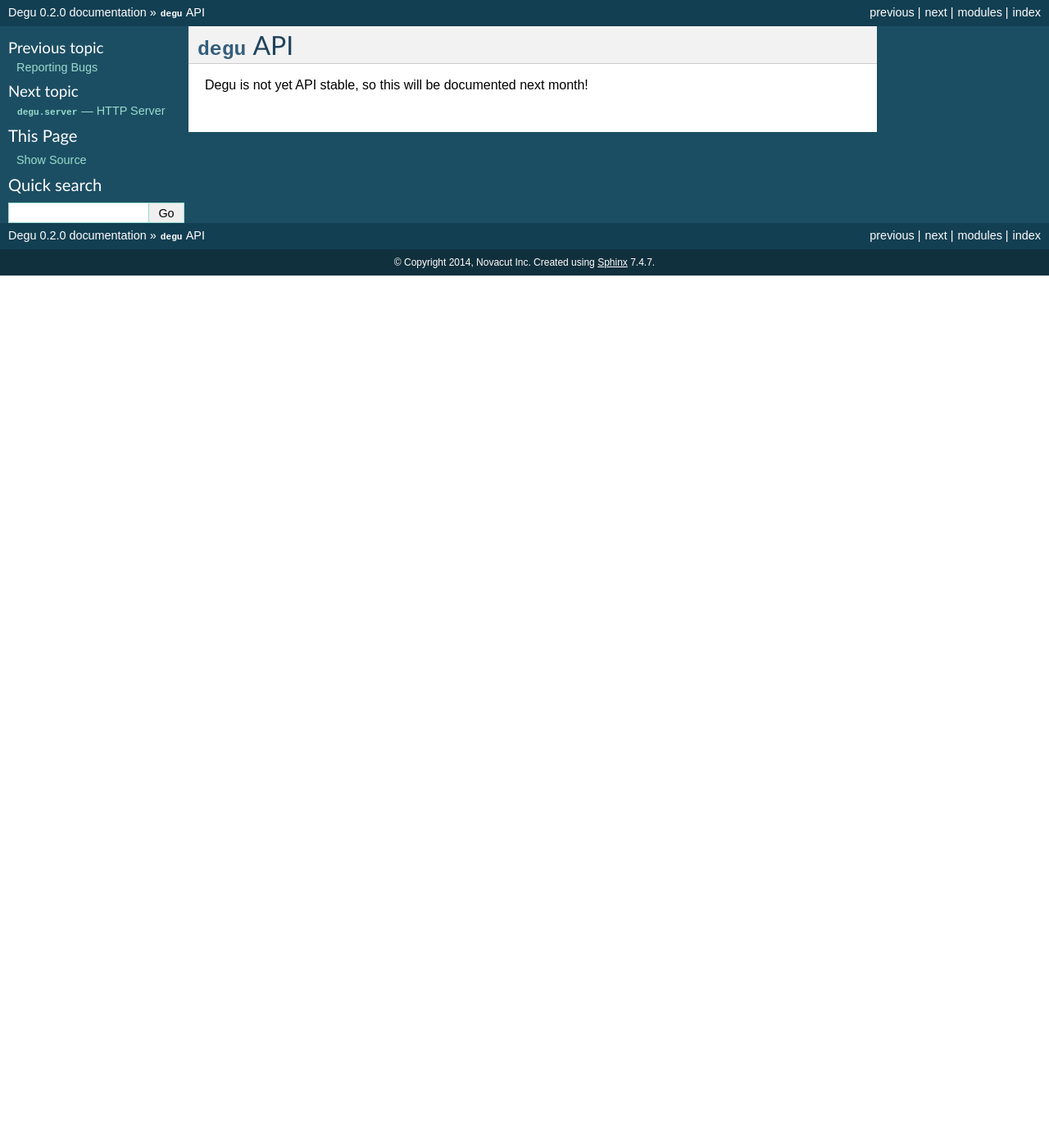
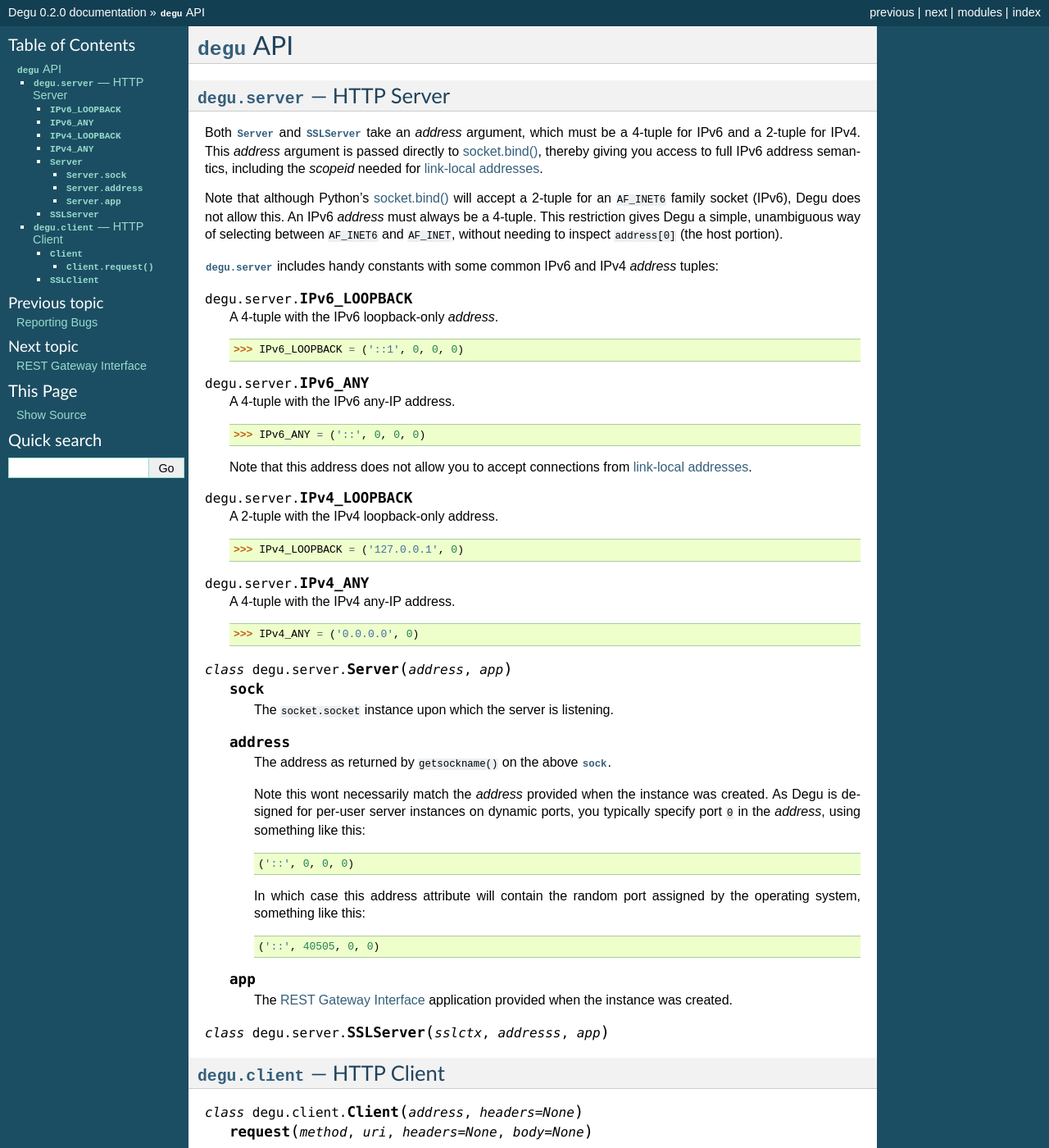
Before and after one commit to json420/degu, a Sphinx documentation site: the page built from doc/degu.rst, in a window 1280 px wide and 1400 px high. Shown: the whole window at 82% size. Built offline with Sphinx 7.4.7, drawn with Linux system fonts in a browser that asks for light colours; some of the changed text lies outside the part shown.

```diff
--- a/doc/degu.rst
+++ b/doc/degu.rst
@@ -1,7 +1,109 @@
 :mod:`degu` API
-==================
+===============
 
 .. py:module:: degu
     :synopsis: an embedded HTTP server and client library
 
-Degu is not yet API stable, so this will be documented next month!
+
+
+:mod:`degu.server` --- HTTP Server
+----------------------------------
+
+.. module:: degu.server
+   :synopsis: Embedded HTTP Server
+
+Both :class:`Server` and :class:`SSLServer` take an *address* argument, which
+must be a 4-tuple for IPv6 and a 2-tuple for IPv4.  This *address* argument is
+passed directly to `socket.bind()`_, thereby giving you access to full IPv6
+address semantics, including the *scopeid* needed for `link-local addresses`_.
+
+Note that although Python's `socket.bind()`_ will accept a 2-tuple for an
+``AF_INET6`` family socket (IPv6), Degu does not allow this.  An IPv6 *address*
+must always be a 4-tuple.  This restriction gives Degu a simple, unambiguous way
+of selecting between ``AF_INET6`` and ``AF_INET``, without needing to inspect
+``address[0]`` (the host portion).
+
+:mod:`degu.server` includes handy constants with some common IPv6 and IPv4
+*address* tuples:
+
+.. data:: IPv6_LOOPBACK
+
+    A 4-tuple with the IPv6 loopback-only *address*.
+
+    >>> IPv6_LOOPBACK = ('::1', 0, 0, 0)
+
+
+.. data:: IPv6_ANY
+
+    A 4-tuple with the IPv6 any-IP address.
+
+    >>> IPv6_ANY = ('::', 0, 0, 0)
+
+    Note that this address does not allow you to accept connections from
+    `link-local addresses`_.
+
+
+.. data:: IPv4_LOOPBACK
+
+    A 2-tuple with the IPv4 loopback-only address.
+
+    >>> IPv4_LOOPBACK = ('127.0.0.1', 0)
+
+
+.. data:: IPv4_ANY
+
+    A 4-tuple with the IPv4 any-IP address.
+
+    >>> IPv4_ANY = ('0.0.0.0', 0)
+
+
+
+.. class:: Server(address, app)
+
+    .. attribute:: sock
+
+        The ``socket.socket`` instance upon which the server is listening.
+
+    .. attribute:: address
+
+        The address as returned by ``getsockname()`` on the above :attr:`sock`.
+
+        Note this wont necessarily match the *address* provided when the
+        instance was created.  As Degu is designed for per-user server instances
+        on dynamic ports, you typically specify port ``0`` in the *address*,
+        using something like this::
+
+            ('::', 0, 0, 0)
+
+        In which case this address attribute will contain the random port
+        assigned by the operating system, something like this::
+
+            ('::', 40505, 0, 0)
+
+    .. attribute:: app
+
+        The :doc:`rgi` application provided when the instance was created.
+
+
+
+.. class:: SSLServer(sslctx, addresss, app)
+
+
+
+:mod:`degu.client` --- HTTP Client
+----------------------------------
+
+.. module:: degu.client
+   :synopsis: Low-level HTTP client
+
+
+.. class:: Client(address, headers=None)
+
+    .. method:: request(method, uri, headers=None, body=None)
+
+.. class:: SSLClient(sslctx, address, headers=None)
+
+
+
+.. _`socket.bind()`: http://docs.python.org/3/library/socket.html#socket.socket.bind
+.. _`link-local addresses`: http://en.wikipedia.org/wiki/Link-local_address#IPv6
--- a/doc/index.rst
+++ b/doc/index.rst
@@ -39,8 +39,6 @@ Contents:
     install
     bugs
     degu
-    degu.server
-    degu.client
     rgi
 
 
```
Also changed, not shown: doc/degu.client.rst (deleted, +0 -11 lines), doc/degu.server.rst (deleted, +0 -38 lines), 2 other files.
